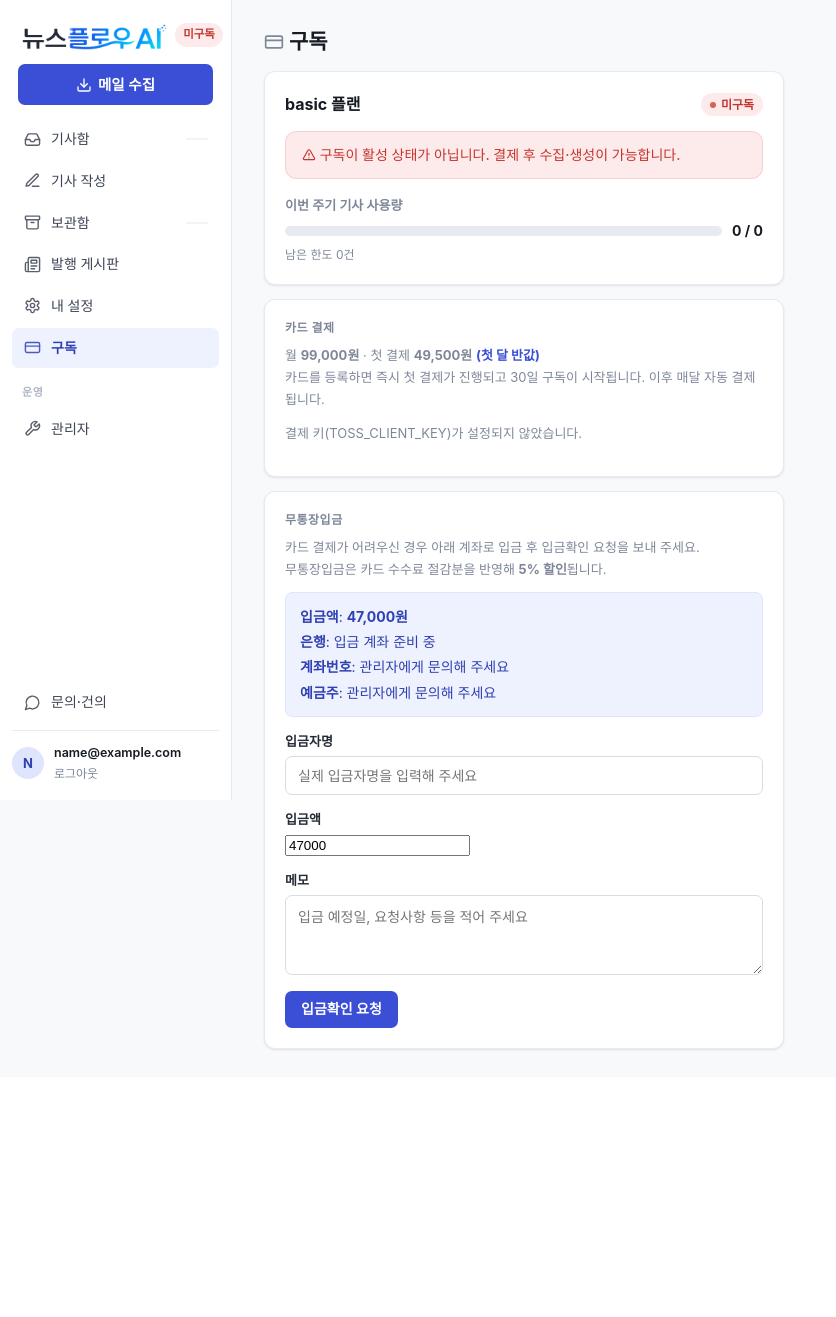
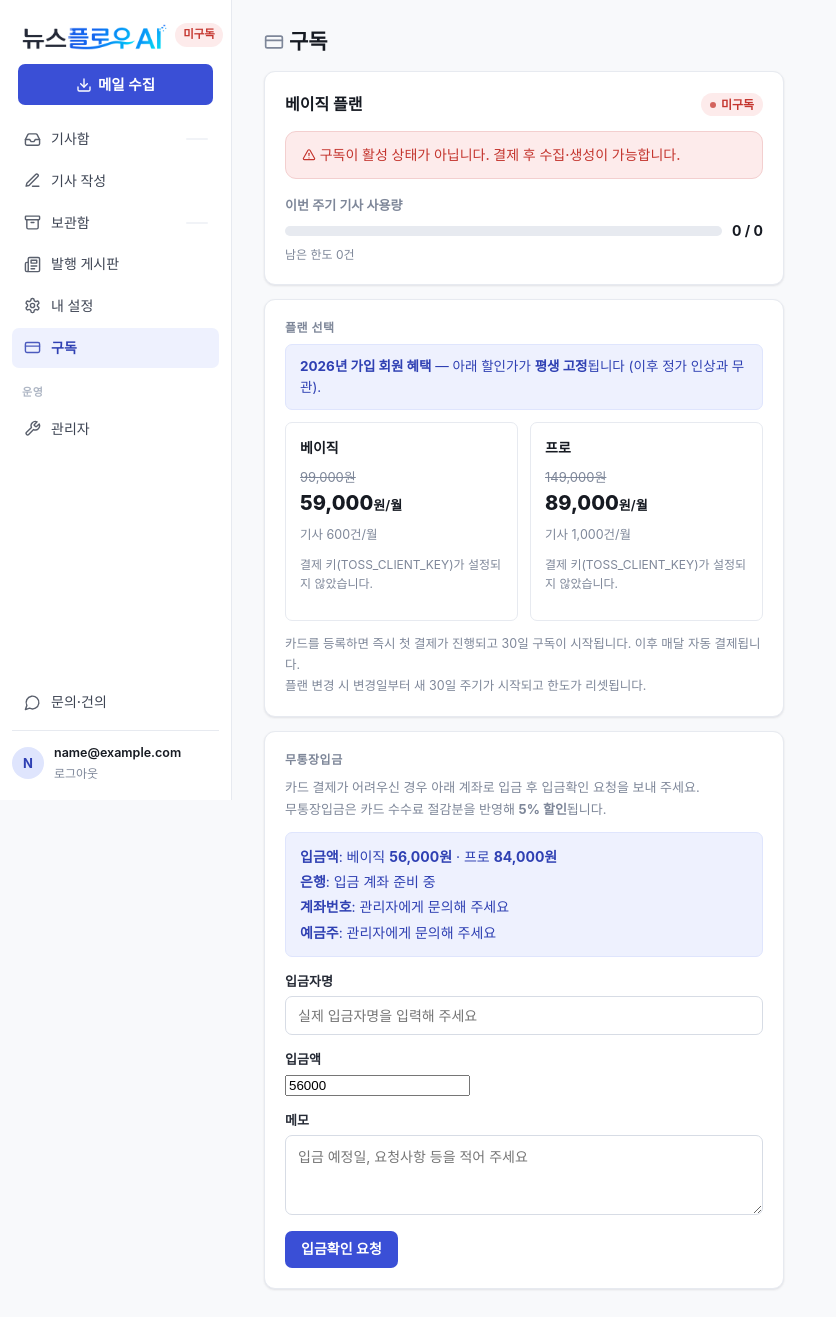
Before and after one commit to scorbito/AutoNews, a FastAPI app: page /billing in a window 1280 px wide. Shown: the whole page, without its empty margins (0-836 px from the left). Before the commit the page ends 1051 px from the top, so only its background shows below. Run offline with FastAPI, Linux system fonts and the light colour scheme; the visitor is signed in with stand-in values (Sample User, id 1); some libraries are stand-ins or nearby versions; some web fonts are replaced.

Commit message:
구독 2플랜·2026 가입 고정가 도입 — 베이직 59,000/600건, 프로 89,000/1,000건
가격경쟁(AI뉴스온 120,000/600건) 대응 가격 개편:
- PLANS 테이블: 베이직(정가 99,000·600건)/프로(정가 149,000·1,000건)
- 2026년 내 가입자는 launch 가격(59,000/89,000) 평생 고정 —
  첫 결제 때 subscriptions.pricing_tier('launch2026')로 잠금,
  판정 기준은 테넌트 생성 연도
- 첫달 반값 제거, 무통장 5% 할인은 플랜 가격 기준으로 유지
- 플랜 변경(change_plan): 빌링키로 즉시 결제 + 오늘부터 새 30일 주기
  (한도 리셋, proration 없음) — POST /billing/change-plan
- 구독 페이지를 플랜 카드 2개(정가 취소선+고정가+평생고정 배너)로 개편
- migrate_plans.sql: pricing_tier 추가, 기존 가입자 launch2026 부여,
  한도 400→600 상향 (프로덕션 적용 완료)

Co-Authored-By: Claude Fable 5 <noreply@anthropic.com>

```diff
--- a/src/aute_news/db.py
+++ b/src/aute_news/db.py
@@ -726,7 +726,7 @@ def upsert_subscription(conn, tenant_id: int, **fields) -> None:
     cols = {k: v for k, v in fields.items()
             if k in ("status", "plan", "monthly_quota", "period_start", "period_end",
                      "provider", "billing_key_enc", "customer_key", "charges_count",
-                     "last_paid_at")}
+                     "last_paid_at", "pricing_tier")}
     if not cols:
         return
     names = ["tenant_id", *cols.keys()]
--- a/src/aute_news/web/app.py
+++ b/src/aute_news/web/app.py
@@ -996,7 +996,14 @@ def billing(request: Request, msg: str = ""):
     sub = subscription.status_view(conn, t)
     raw = db.get_subscription(conn, t) or {}
     customer_key = subscription.ensure_customer_key(conn, t)
+    tier = subscription.pricing_tier(conn, t)
     conn.close()
+    plans = []
+    for key, p in subscription.PLANS.items():
+        price = subscription.plan_price(key, tier)
+        plans.append({"key": key, "label": p["label"], "quota": p["quota"],
+                      "list_price": p["list_price"], "price": price,
+                      "bank": subscription.bank_transfer_amount(price)})
     base = str(request.base_url).rstrip("/")
     return templates.TemplateResponse(
         request, "billing.html",
@@ -1005,9 +1012,9 @@ def billing(request: Request, msg: str = ""):
          "customer_key": customer_key,
          "success_url": base + "/billing/toss/confirm",
          "fail_url": base + "/billing/toss/fail",
-         "next_amount": subscription.charge_amount(raw.get("charges_count", 0)),
-         "monthly_price": subscription.MONTHLY_PRICE,
-         "bank_amount": subscription.bank_transfer_amount(raw.get("charges_count", 0)),
+         "plans": plans, "launch": tier == "launch2026",
+         "current_plan": (raw.get("plan") if raw.get("plan") in subscription.PLANS else "basic"),
+         "plan_labels": {k: p["label"] for k, p in subscription.PLANS.items()},
          "bank_discount_rate": int(subscription.BANK_TRANSFER_DISCOUNT_RATE * 100),
          "bank_name": os.getenv("BANK_TRANSFER_BANK", "입금 계좌 준비 중"),
          "bank_account": os.getenv("BANK_TRANSFER_ACCOUNT", ""),
@@ -1016,7 +1023,8 @@ def billing(request: Request, msg: str = ""):
 
 
 @app.get("/billing/toss/confirm")
-def billing_toss_confirm(request: Request, authKey: str = "", customerKey: str = ""):
+def billing_toss_confirm(request: Request, authKey: str = "", customerKey: str = "",
+                         plan: str = "basic"):
     """토스 카드 등록 성공 콜백 → 빌링키 발급 + 첫 결제 + 구독 활성화."""
     t = _tenant(request)
     if not authKey:
@@ -1024,12 +1032,34 @@ def billing_toss_confirm(request: Request, authKey: str = "", customerKey: str =
     conn = db.connect()
     try:
         ck = subscription.ensure_customer_key(conn, t)   # 서버 보관 키 사용(콜백값과 동일)
-        res = subscription.subscribe_with_auth(conn, t, authKey, ck)
-        msg = f"구독이 시작되었습니다 — {res['amount']:,}원 결제 완료"
+        res = subscription.subscribe_with_auth(conn, t, authKey, ck, plan=plan)
+        label = subscription.PLANS[res["plan"]]["label"]
+        msg = f"{label} 플랜 구독이 시작되었습니다 — {res['amount']:,}원 결제 완료"
     except billing_toss.TossError as e:
         msg = f"결제 실패: {e.message}"
     except Exception as e:  # noqa: BLE001
         msg = f"결제 처리 오류: {type(e).__name__}"
+    finally:
+        conn.close()
+    return RedirectResponse(f"/billing?msg={msg}", status_code=303)
+
+
+@app.post("/billing/change-plan")
+def billing_change_plan(request: Request, plan: str = Form(...)):
+    """플랜 변경(업그레이드 등) — 저장된 빌링키로 즉시 결제, 오늘부터 새 30일 주기."""
+    t = _tenant(request)
+    if plan not in subscription.PLANS:
+        return RedirectResponse("/billing?msg=알 수 없는 플랜입니다", status_code=303)
+    conn = db.connect()
+    try:
+        res = subscription.change_plan(conn, t, plan)
+        if res is None:
+            msg = "등록된 카드가 없습니다. 먼저 플랜을 선택해 카드 결제를 진행해 주세요."
+        else:
+            label = subscription.PLANS[res["plan"]]["label"]
+            msg = f"{label} 플랜으로 변경되었습니다 — {res['amount']:,}원 결제, 오늘부터 새 주기 시작"
+    except billing_toss.TossError as e:
+        msg = f"결제 실패: {e.message}"
     finally:
         conn.close()
     return RedirectResponse(f"/billing?msg={msg}", status_code=303)
@@ -1054,8 +1084,10 @@ def billing_bank_transfer(request: Request, depositor: str = Form(...),
     if not depositor or amount <= 0:
         return RedirectResponse("/billing?msg=입금자명과 입금액을 확인해 주세요", status_code=303)
     conn = db.connect()
+    raw = db.get_subscription(conn, t) or {}
+    plan = raw.get("plan") if raw.get("plan") in subscription.PLANS else "basic"
     expected_amount = subscription.bank_transfer_amount(
-        (db.get_subscription(conn, t) or {}).get("charges_count", 0))
+        subscription.plan_price(plan, subscription.pricing_tier(conn, t)))
     body = (
         f"입금자명: {depositor}\n"
         f"입금액: {amount:,}원\n"
--- a/src/aute_news/web/templates/admin.html
+++ b/src/aute_news/web/templates/admin.html
@@ -42,7 +42,7 @@
         style="margin-top:8px; gap:6px; align-items:center;">
     <span class="muted" style="font-size:12px;">구독:</span>
     <input type="number" name="days" value="30" title="기간(일)" style="width:64px;">일
-    <input type="number" name="quota" value="400" title="기사 한도" style="width:74px;">건
+    <input type="number" name="quota" value="600" title="기사 한도" style="width:74px;">건
     <button type="submit" name="action" value="activate" class="sm">활성화/연장</button>
     <button type="submit" name="action" value="deactivate" class="sm secondary">비활성화</button>
   </form>
--- a/src/aute_news/web/templates/billing.html
+++ b/src/aute_news/web/templates/billing.html
@@ -12,7 +12,7 @@
 
 <div class="card" style="max-width:520px;">
   <div class="row" style="justify-content:space-between; align-items:center;">
-    <strong style="font-size:16px;">{{ s.plan or 'basic' }} 플랜</strong>
+    <strong style="font-size:16px;">{{ plan_labels.get(s.plan, '베이직') }} 플랜</strong>
     <span class="tag {{ badge.get(s.status, ('s-pending',''))[0] }}">
       {{ badge.get(s.status, ('s-pending', s.status))[1] }}</span>
   </div>
@@ -44,19 +44,49 @@
 </div>
 
 <div class="card" style="max-width:520px; margin-top:14px;">
-  <h3 style="margin:0 0 8px;">카드 결제</h3>
-  <p class="muted" style="font-size:13px; margin:0 0 12px; line-height:1.7;">
-    월 <b>{{ "{:,}".format(monthly_price) }}원</b> · 첫 결제 <b>{{ "{:,}".format(next_amount) }}원</b>
-    {% if next_amount < monthly_price %}<b style="color:#3a4fd6;">(첫 달 반값)</b>{% endif %}<br>
-    카드를 등록하면 즉시 첫 결제가 진행되고 30일 구독이 시작됩니다. 이후 매달 자동 결제됩니다.</p>
-  {% if toss_client_key %}
-  <button type="button" id="payBtn" onclick="startBilling()">
-    {{ icon('credit-card', 15) }} {{ '결제수단 변경' if has_billing_key else '구독 결제하기' }}</button>
-  {% if toss_client_key.startswith('test_') %}
+  <h3 style="margin:0 0 8px;">플랜 선택</h3>
+  {% if launch %}
+  <p class="block" style="margin:0 0 12px;">
+    <b>2026년 가입 회원 혜택</b> — 아래 할인가가 <b>평생 고정</b>됩니다 (이후 정가 인상과 무관).</p>
+  {% endif %}
+  <div style="display:grid; grid-template-columns:1fr 1fr; gap:12px;">
+    {% for p in plans %}
+    <div style="border:1px solid {{ 'var(--brand-500)' if p.key == current_plan and s.active else 'var(--border)' }};
+                border-radius:var(--r-sm); padding:14px;">
+      <div class="row" style="justify-content:space-between;">
+        <b>{{ p.label }}</b>
+        {% if p.key == current_plan and s.active %}<span class="tag s-published">현재 플랜</span>{% endif %}
+      </div>
+      <div style="margin-top:8px;">
+        {% if p.price < p.list_price %}
+        <span class="muted" style="text-decoration:line-through; font-size:13px;">{{ "{:,}".format(p.list_price) }}원</span>
+        {% endif %}
+        <div style="font-size:20px; font-weight:800;">{{ "{:,}".format(p.price) }}<span style="font-size:13px; font-weight:600;">원/월</span></div>
+      </div>
+      <div class="muted" style="font-size:12.5px; margin:6px 0 12px;">기사 {{ "{:,}".format(p.quota) }}건/월</div>
+      {% if not toss_client_key %}
+        <p class="muted" style="font-size:12px;">결제 키(TOSS_CLIENT_KEY)가 설정되지 않았습니다.</p>
+      {% elif p.key == current_plan and s.active %}
+        <button type="button" class="secondary sm" disabled style="width:100%;">이용 중</button>
+      {% elif has_billing_key %}
+        <form method="post" action="/billing/change-plan"
+              data-confirm="{{ p.label }} 플랜으로 변경합니다. {{ '{:,}'.format(p.price) }}원이 즉시 결제되고 오늘부터 새 30일 주기가 시작됩니다. 계속할까요?">
+          <input type="hidden" name="plan" value="{{ p.key }}">
+          <button type="submit" class="sm" style="width:100%;">이 플랜으로 변경</button>
+        </form>
+      {% else %}
+        <button type="button" class="sm pay-btn" style="width:100%;" onclick="startBilling('{{ p.key }}', this)">
+          {{ icon('credit-card', 13) }} 이 플랜으로 결제</button>
+      {% endif %}
+    </div>
+    {% endfor %}
+  </div>
+  <p class="muted" style="font-size:12.5px; margin:12px 0 0; line-height:1.7;">
+    카드를 등록하면 즉시 첫 결제가 진행되고 30일 구독이 시작됩니다. 이후 매달 자동 결제됩니다.<br>
+    플랜 변경 시 변경일부터 새 30일 주기가 시작되고 한도가 리셋됩니다.
+    {% if has_billing_key %}· 결제수단 변경은 문의·건의로 요청해 주세요.{% endif %}</p>
+  {% if toss_client_key and toss_client_key.startswith('test_') %}
   <div class="muted" style="font-size:12px; margin-top:8px;">테스트 모드 — 실제 결제되지 않습니다.</div>
-  {% endif %}
-  {% else %}
-  <p class="muted" style="font-size:13px;">결제 키(TOSS_CLIENT_KEY)가 설정되지 않았습니다.</p>
   {% endif %}
 </div>
 
@@ -66,8 +96,9 @@
     카드 결제가 어려우신 경우 아래 계좌로 입금 후 입금확인 요청을 보내 주세요.<br>
     무통장입금은 카드 수수료 절감분을 반영해 <b>{{ bank_discount_rate }}% 할인</b>됩니다.
   </p>
+  {% set cur = (plans | selectattr('key', 'equalto', current_plan) | list | first) or plans[0] %}
   <div class="block" style="font-size:14px; line-height:1.8;">
-    <b>입금액</b>: <b>{{ "{:,}".format(bank_amount) }}원</b><br>
+    <b>입금액</b>: {% for p in plans %}{{ p.label }} <b>{{ "{:,}".format(p.bank) }}원</b>{{ ' · ' if not loop.last }}{% endfor %}<br>
     <b>은행</b>: {{ bank_name }}<br>
     <b>계좌번호</b>: {{ bank_account or '관리자에게 문의해 주세요' }}<br>
     <b>예금주</b>: {{ bank_holder or '관리자에게 문의해 주세요' }}
@@ -76,7 +107,7 @@
     <label>입금자명</label>
     <input type="text" name="depositor" required placeholder="실제 입금자명을 입력해 주세요">
     <label>입금액</label>
-    <input type="number" name="amount" min="1" required value="{{ bank_amount }}">
+    <input type="number" name="amount" min="1" required value="{{ cur.bank }}">
     <label>메모</label>
     <textarea name="memo" style="min-height:80px;" placeholder="입금 예정일, 요청사항 등을 적어 주세요"></textarea>
     <div class="row" style="margin-top:10px;"><button type="submit">입금확인 요청</button></div>
@@ -86,16 +117,15 @@
 {% if toss_client_key %}
 <script src="https://js.tosspayments.com/v1/payment"></script>
 <script>
-  function startBilling() {
-    var btn = document.getElementById('payBtn');
-    btn.disabled = true;
+  function startBilling(plan, btn) {
+    if (btn) btn.disabled = true;
     var tp = TossPayments({{ toss_client_key | tojson }});
     tp.requestBillingAuth('카드', {
       customerKey: {{ customer_key | tojson }},
-      successUrl: {{ success_url | tojson }},
+      successUrl: {{ success_url | tojson }} + '?plan=' + encodeURIComponent(plan || 'basic'),
       failUrl: {{ fail_url | tojson }}
     }).catch(function (e) {
-      btn.disabled = false;
+      if (btn) btn.disabled = false;
       if (e.code !== 'USER_CANCEL') alert('결제창 오류: ' + (e.message || e.code));
     });
   }
```
Also changed, not shown: db/migrate_plans.sql (added, +11 -0 lines), src/aute_news/subscription.py (+72 -24 lines).
